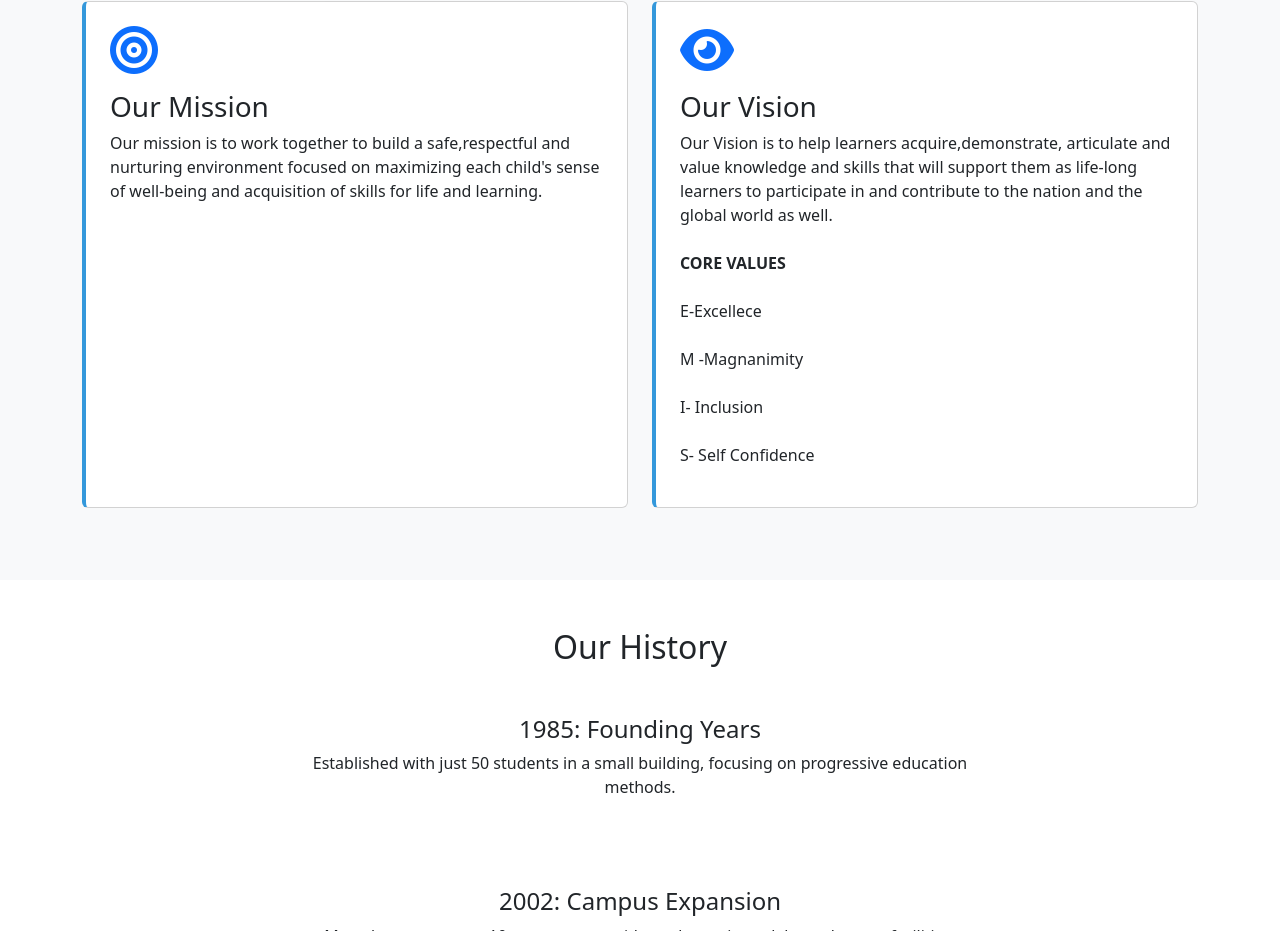
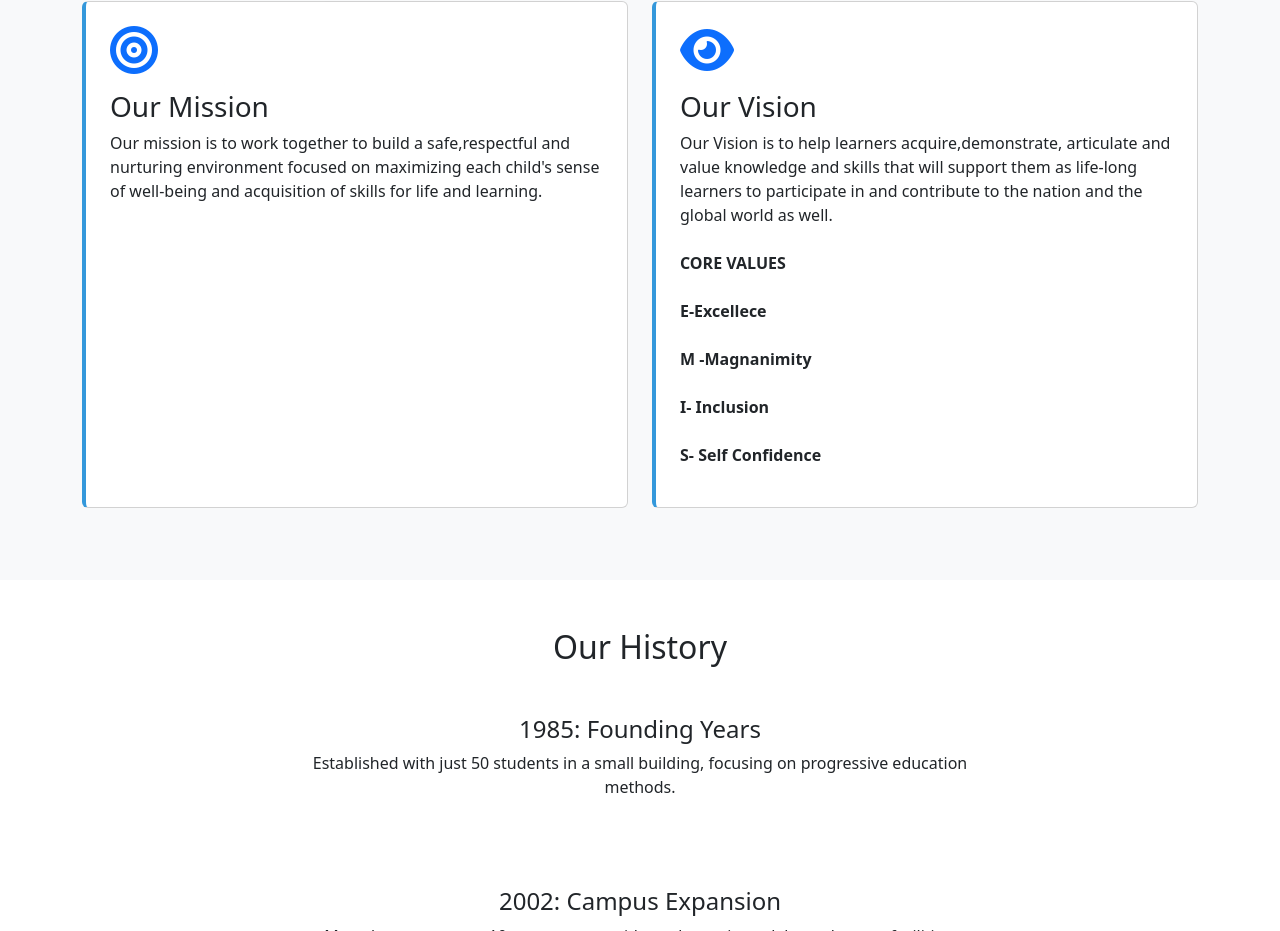
Before and after one commit to Isaac-2025/Emmanuel-International-School, a plain HTML site: page index.html in a window 1280 px wide. Shown: the part 1368-2299 px from the top of the page. Drawn offline with nearby package versions, Linux system fonts and the light colour scheme.

Commit message:
Update index.html

```diff
--- a/index.html
+++ b/index.html
@@ -211,6 +211,7 @@
                                 <br><br>
                                 <b>CORE VALUES</b>
                                 <br><br>
+                                <b>
                                 E-Excellece
                                 <br><br>
                                 M -Magnanimity
@@ -218,6 +219,7 @@
                                 I- Inclusion
                                 <br><br>
                                 S- Self Confidence
+                                    </b>
                             </p>
                         </div>
                     </div>
```
